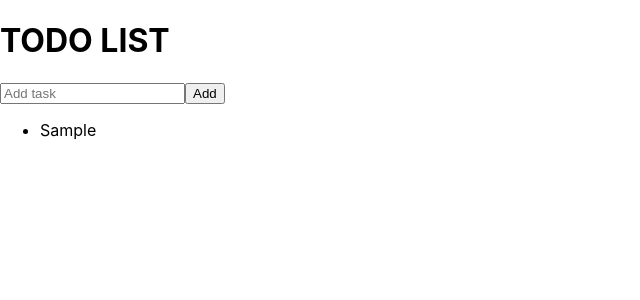
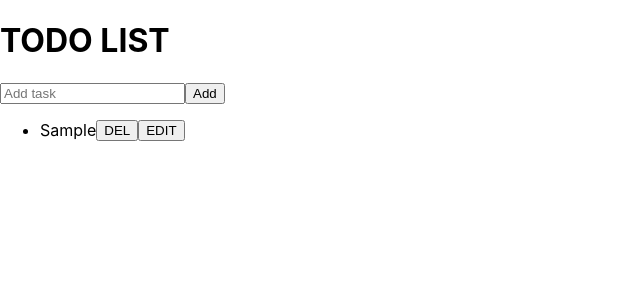
Before and after one commit to Joelmarfas/todo-list-react, a React (Create React App) app: page / in a window 1280 px wide. Both pictures are taken after typing "Sample" into the empty fields and a click on the button "Add". Shown: the top 300 px of the page, without its empty margins (0-640 px from the left). Built offline with nearby package versions, Linux system fonts and the light colour scheme.

Commit message:
task created

```diff
--- a/src/App.js
+++ b/src/App.js
@@ -22,14 +22,13 @@ handleInput(newTask) {
 }
 
   render() {
-    // const {tasks} = this.state
-    // console.log(tasks)
+    const {tasks} = this.state
     return (
       <main>
       <h1>TODO LIST</h1>
         <Form handleInput={this.handleInput}/>
       <div>
-        <TaskList tasks={this.state.tasks} />
+        <TaskList tasks={tasks} />
       </div>
     </main>
     )
--- /dev/null
+++ b/src/Components/Task/Task.css
@@ -0,0 +1,3 @@
+.row {
+  display: flex;
+}
--- /dev/null
+++ b/src/Components/Task/Task.js
@@ -0,0 +1,21 @@
+import React, { Component } from 'react'
+import "./Task.css"
+
+class Task extends Component {
+  render() {
+    const {tasks} = this.props
+    return (
+    <>
+      {tasks.map((task)=>
+      <div className="row">
+        <li>{task}</li>
+        <button>DEL</button>
+        <button>EDIT</button>
+      </div>
+      )}
+    </>
+    )
+  }
+}
+
+export default Task
--- /dev/null
+++ b/src/Components/Task/index.js
@@ -0,0 +1 @@
+export {Task} from "./Task";
--- a/src/Components/TaskList/TaskList.js
+++ b/src/Components/TaskList/TaskList.js
@@ -1,14 +1,12 @@
 import React, { Component } from 'react'
+import Task from '../Task/Task'
 
 class TaskList extends Component {
   render() {
     const {tasks} = this.props
     return (
       <ul>
-          {tasks.map((task)=>
-            <li>{task}</li>
-          )}
-
+          <Task tasks={tasks}/>
       </ul>
     )
   }
```
Also changed, not shown: src/Components/Task.js (deleted).
